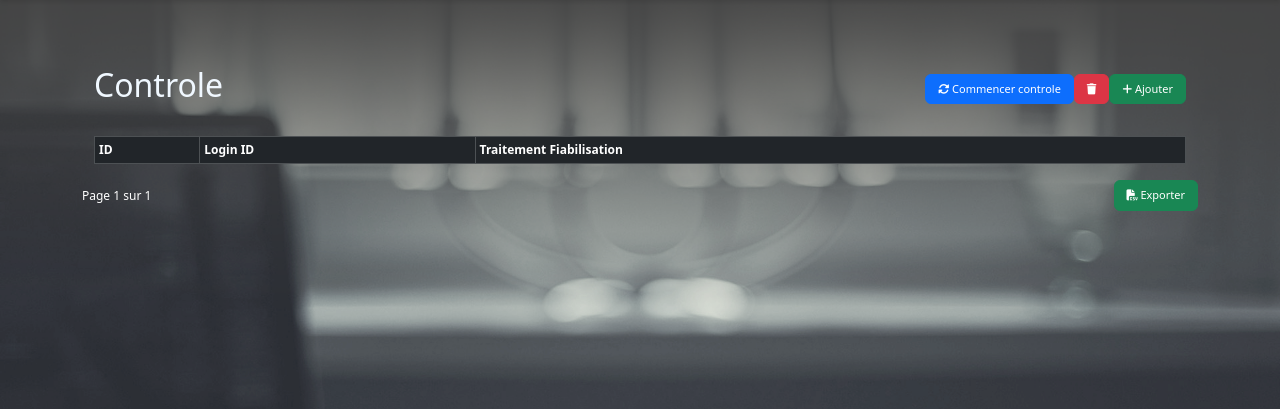
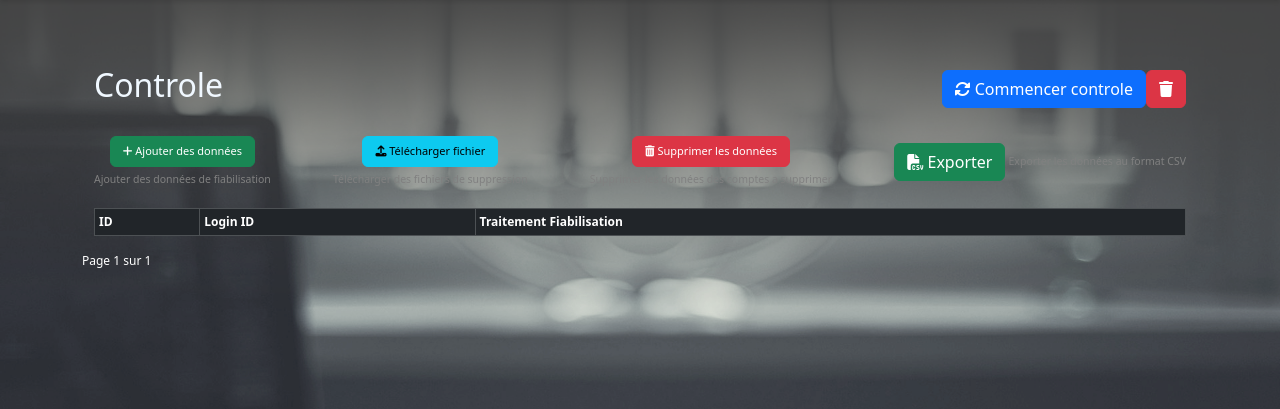
Before and after one commit to eljimalickseye/fiable, a Django app: page /user_pretups/ in a window 1280 px wide. Shown: the part 57-466 px from the top of the page. Run offline with Django 5.2, Linux system fonts and the light colour scheme; lists and menus that the app fills with data are empty; some libraries are stand-ins or nearby versions.

Commit message:
second commit

```diff
--- a/asn/core/templates/user_pretups.html
+++ b/asn/core/templates/user_pretups.html
@@ -11,14 +11,15 @@
         align-items: center;
         margin-bottom: 20px;
     }
-    .p_item {
-        border: 1px solid black;
-        padding: 5px 10px;
-        margin: 0 5px;
-        font-size: 12px;
+    .btn-item {
+        display: flex;
+        flex-direction: column;
+        align-items: center;
+        margin-right: 20px;
     }
-    .btn-size {
+    .btn-item button {
         font-size: 11px;
+        margin-bottom: 5px;
     }
     .btn-custom {
         background-color: #080808;
@@ -48,13 +49,27 @@
     .modal-footer {
         justify-content: space-between;
     }
-    /* Ajustements pour le tableau */
+    .modal-header {
+        background-color: #f8f9fa;
+    }
+    .modal-title {
+        color: #495057;
+    }
     .table-container {
         overflow-x: auto;
     }
     #data_table {
         min-width: 100%;
         white-space: nowrap;
+    }
+    .alert-success {
+        display: none;
+        color: #155724;
+        background-color: #d4edda;
+        border-color: #c3e6cb;
+        padding: 10px;
+        margin-top: 20px;
+        border-radius: 5px;
     }
 </style>
 <div class="container mt-5">
@@ -67,11 +82,40 @@
             <a href="#" onclick="return confirm('Es-tu sûr de vouloir supprimer toutes les données ?') ? window.location.href='{% url 'supprimer_user_pretups_data' %}' : false;" class="btn btn-danger btn-size ml-3">
                 <i class="fas fa-trash"></i>
             </a>
-            <button type="button" class="btn btn-success btn-size ml-3" data-bs-toggle="modal" data-bs-target="#exampleModal">
-                <i class="fas fa-plus"></i> Ajouter
-            </button>
         </div>
     </div>
+    <!-- Success Messages -->
+    <div id="success-message1" class="alert-success">Fichier inséré avec succès.</div>
+    <div id="success-message2" class="alert-success">Fichier supprimé avec succès.</div>
+
+    <!-- Buttons with descriptions -->
+    <div class="btn-nav">
+        <div class="btn-item">
+            <button type="button" class="btn btn-success btn-size" data-bs-toggle="modal" data-bs-target="#exampleModal1">
+                <i class="fas fa-plus"></i> Ajouter des données
+            </button>
+            <small>Ajouter des données de fiabilisation</small>
+        </div>
+        <div class="btn-item">
+            <button type="button" class="btn btn-info btn-size" data-bs-toggle="modal" data-bs-target="#exampleModal2">
+                <i class="fas fa-upload"></i> Télécharger fichier
+            </button>
+            <small>Télécharger des fichiers de suppression</small>
+        </div>
+        <div class="btn-item">
+            <button type="button" class="btn btn-danger btn-size" onclick="return confirm('Es-tu sûr de vouloir supprimer toutes les données ?') ? window.location.href='{% url 'supprimer_user_data' %}' : false;">
+                <i class="fas fa-trash-alt"></i> Supprimer les données
+            </button>
+            <small>Supprimer les données des comptes a supprimer</small>
+        </div>
+        <div>
+            <button id="export_user_pretups_fiable" class="btn btn-success btn-size">
+                <i class="fas fa-file-csv"></i> Exporter
+            </button>
+            <small>Exporter les données au format CSV</small>
+        </div>
+    </div>
+
     <div class="table-container">
         <table id="data_table" class="table table-striped table-bordered table-sm table-hover">
             <thead class="table-dark">
@@ -87,7 +131,11 @@
                 <tr>
                     <td><button class="btn btn-primary btn-sm btn-size">{{ user_pretups_record.id }}</button></td>
                     <td>{{ user_pretups_record.login_id }}</td>
-                    <td>{{ user_pretups_record.traitement_fiabilisation }}</td>
+                    {% if user_pretups_record.traitement_fiabilisation == 'Alerte' %}
+                        <td style="color: rgb(213, 213, 93);background-color: #080808;">{{ user_pretups_record.traitement_fiabilisation }}</td>
+                    {% else%}
+                        <td>{{ user_pretups_record.traitement_fiabilisation }}</td>
+                    {% endif%}
                 </tr>
                 {% endfor %}
                 {% endif %}
@@ -107,25 +155,23 @@
         <a href="?page={{ user_pretups_records.paginator.num_pages }}" class="p_item">Dernière &raquo;</a>
         {% endif %}
     </div>
-    <div>
-        <button id="export_user_pretups_fiable" class="btn btn-success btn-size"><i class="fas fa-file-csv"></i> Exporter</button>
-    </div>
 </div>
 
-<!-- Modal -->
-<div class="modal fade" id="exampleModal" tabindex="-1" aria-labelledby="exampleModalLabel" aria-hidden="true">
+<!-- Modals -->
+<!-- Modal 1 -->
+<div class="modal fade" id="exampleModal1" tabindex="-1" aria-labelledby="exampleModalLabel1" aria-hidden="true">
     <div class="modal-dialog">
         <div class="modal-content">
             <div class="modal-header">
-                <h5 class="modal-title" id="exampleModalLabel">Télécharger un fichier</h5>
+                <h5 class="modal-title" id="exampleModalLabel1">Télécharger un fichier</h5>
                 <button type="button" class="btn-close" data-bs-dismiss="modal" aria-label="Close"></button>
             </div>
             <div class="modal-body">
                 <div class="upload-form">
-                    <form method="POST" enctype="multipart/form-data" action="{% url 'insert_user_pretups' %}">
+                    <form method="POST" enctype="multipart/form-data" action="{% url 'insert_user_pretups' %}" onsubmit="showSuccessMessage('success-message1')">
                         {% csrf_token %}
                         <input type="file" name="file" accept=".xlsx, .csv, .xls" required>
-                        <button type="button" class="btn btn-warning btn-size mt-3" onclick="toggleFormatInstructions()">Afficher les instructions de format</button>
+                        <button type="button" class="btn btn-warning btn-size mt-3" onclick="toggleFormatInstructions1()">Afficher les instructions de format</button>
                         <div class="format-instructions mt-3">
                             <h3>Format du fichier :</h3>
                             <p>Login ID</p>
@@ -142,11 +188,55 @@
     </div>
 </div>
 
+<!-- Modal 2 -->
+<div class="modal fade" id="exampleModal2" tabindex="-1" aria-labelledby="exampleModalLabel2" aria-hidden="true">
+    <div class="modal-dialog">
+        <div class="modal-content">
+            <div class="modal-header">
+                <h5 class="modal-title" id="exampleModalLabel2">Télécharger un fichier</h5>
+                <button type="button" class="btn-close" data-bs-dismiss="modal" aria-label="Close"></button>
+            </div>
+            <div class="modal-body">
+                <div class="upload-form">
+                    <form method="POST" enctype="multipart/form-data" action="{% url 'insert_user_deleted' %}" onsubmit="showSuccessMessage('success-message2')">
+                        {% csrf_token %}
+                        <input type="file" name="file" accept=".xlsx, .csv, .xls" required>
+                        <button type="button" class="btn btn-warning btn-size mt-3" onclick="toggleFormatInstructions2()">Afficher les instructions de format</button>
+                        <div class="format-instructions mt-3">
+                            <h3>Format du fichier :</h3>
+                            <p>Login ID</p>
+                        </div>
+                        <button type="submit" class="btn btn-primary mt-3">Télécharger</button>
+                    </form>
+                </div>
+            </div>
+            <div class="modal-footer">
+                <button type="button" class="btn btn-secondary" data-bs-dismiss="modal">Fermer</button>
+            </div>
+        </div>
+    </div>
+</div>
+
 <script>
     // Fonction pour basculer l'affichage des instructions de format
-    function toggleFormatInstructions() {
-        const formatInstructions = document.querySelector('.format-instructions');
+    function toggleFormatInstructions1() {
+        const formatInstructions = document.querySelector('#exampleModal1 .format-instructions');
         formatInstructions.style.display = formatInstructions.style.display === 'none' ? 'block' : 'none';
+    }
+
+    // Fonction pour basculer l'affichage des instructions de format pour le deuxième modal
+    function toggleFormatInstructions2() {
+        const formatInstructions = document.querySelector('#exampleModal2 .format-instructions');
+        formatInstructions.style.display = formatInstructions.style.display === 'none' ? 'block' : 'none';
+    }
+
+    // Fonction pour afficher le message de succès
+    function showSuccessMessage(id) {
+        const successMessage = document.getElementById(id);
+        successMessage.style.display = 'block';
+        setTimeout(() => {
+            successMessage.style.display = 'none';
+        }, 5000);
     }
 
     // Export des données au format CSV
--- a/asn/core/urls.py
+++ b/asn/core/urls.py
@@ -3,7 +3,7 @@ from django.urls import path
 from . import views
 
 urlpatterns = [
-    path('home/', views.home, name='home'),
+    path('', views.home, name='home'),
     path('register/', views.register_user, name='register'),
     path('login_user/', views.login_user, name='login_user'),
     path('logout/', views.logout_user, name='logout'),
@@ -13,6 +13,10 @@ urlpatterns = [
     path('temporaire_drh/', views.temporaire_drh, name='temporaire_drh'),
     path('crbtfile/', views.crbtfile, name='crbtfile'),
     path('user_pretups/', views.user_pretups, name='user_pretups'),
+
+    path('user-deleted/', views.user_deleted, name='user_deleted'),
+    path('insert-user-deleted/', views.insert_user_deleted, name='insert_user_deleted'),
+    path('supprimer-user-data/', views.supprimer_user_data, name='supprimer_user_data'),
 
     path('temporaire_drh/', views.temporaire_drh, name='temporaire_drh'),
     path('insert_admp/', views.insert_admp, name='insert_admp'),
--- a/asn/core/views.py
+++ b/asn/core/views.py
@@ -5,7 +5,7 @@ from .forms import SignUpForm
 from django.db import connection
 import mysql.connector
 from django.core.paginator import Paginator, EmptyPage, PageNotAnInteger
-from .models import AdMPReport, TemporaireDRH, CRBT, Extraction_user_pretups
+from .models import AdMPReport, TemporaireDRH, CRBT, Extraction_user_pretups,Compte_users_deleted
 from zoom.models import Extraction_zoom
 from datetime import datetime, timedelta
 from django.utils import timezone
@@ -911,45 +911,6 @@ def export_user_pretups_fiable(request):
     return response
 
 
-
-from django.db.models import Q
-
-# def update_from_user_pretups(extraction_model, name_field):
-#     # Critères de filtrage pour les enregistrements du modèle extraction
-#     criteres = ["pcci", "stl", "1431", "1413", "ksv", "w2c", "pop_", "pdist", "sitel", "psup",'tmp','TMP']
-
-#     # Initialisation de la requête avec un Q object vide
-#     query = Q()
-
-#     # Boucle sur les critères pour construire la requête
-#     for critere in criteres:
-#         query |= Q(**{f"{name_field}__istartswith": critere})
-
-#     # Filtrer les enregistrements en utilisant la requête construite
-#     extraction_records = extraction_model.objects.filter(query)
-
-#     # Récupérer tous les noms des enregistrements du modèle Extraction_user_pretups
-#     temporaire_records = Extraction_user_pretups.objects.values_list('login_id', flat=True)
-
-#     # Parcourir chaque enregistrement de extraction_records
-#     for extraction_record in extraction_records:
-#         name = getattr(extraction_record, name_field)
-#         traitement_fiabilisation = ""
-
-#         # Vérifier s'il y a une correspondance dans temporaire_records
-#         if name in temporaire_records:
-#             # Si une correspondance est trouvée, récupérer tous les enregistrements correspondants dans Extraction_user_pretups
-#             matching_records = Extraction_user_pretups.objects.filter(login_id=name)
-#             # Parcourir chaque enregistrement correspondant et les mettre à jour
-#             for temporaire_record in matching_records:
-#                 temporaire_record.traitement_fiabilisation = "*"
-#                 temporaire_record.save()
-#                 traitement_fiabilisation = temporaire_record.traitement_fiabilisation
-
-#         # Mettre à jour le champ traitement_fiabilisation dans l'enregistrement extraction
-#         extraction_record.traitement_fiabilisation = traitement_fiabilisation
-#         extraction_record.save()
-
 def update_from_user_pretups(extraction_model, name_field):
     # Récupérer tous les enregistrements de extraction_model
     extraction_records = extraction_model.objects.all()
@@ -980,7 +941,119 @@ def update_from_user_pretups(extraction_model, name_field):
 
 
 def update_test_user_pretups(request):
-    update_from_user_pretups(Extraction_zoom,"username")
+    update_from_user_pretups(Compte_users_deleted,"login_id")
 
 
     return redirect("user_pretups")
+
+
+def user_deleted(request):
+    # Récupérer tous les enregistrements
+    users = Compte_users_deleted.objects.all()
+
+    # Pagination
+    paginator = Paginator(users, 100)  # 100 enregistrements par page
+    page_number = request.GET.get('page')
+    try:
+        users = paginator.page(page_number)
+    except PageNotAnInteger:
+        # Si le numéro de page n'est pas un entier, afficher la première page
+        users = paginator.page(1)
+    except EmptyPage:
+        # Si la page est vide, afficher la dernière page
+        users = paginator.page(paginator.num_pages)
+
+    # Mettre en forme les enregistrements pour les inclure dans le contexte
+    all_users = []
+    for user in users:
+        all_users.append({
+            'id': user.id,
+            'login_id': user.login_id,
+        })
+
+    context = {
+        'all_users': all_users,
+    }
+
+    # Rendre la page d'accueil avec le contexte et les enregistrements paginés
+    return redirect('user_pretups')
+
+def inserer_user_data(connection, donnees):
+    cursor = connection.cursor()
+    try:
+        for index, row in donnees.iterrows():
+            # Conversion des clés en minuscules et gestion des valeurs nulles
+            row = {k.lower(): v for k, v in row.items()}
+            row = {k: v if pd.notnull(v) else None for k, v in row.items()}
+
+            # Extraction des valeurs des colonnes
+            login_id = row.get('login_id')
+
+
+            cursor.execute(
+                """
+                INSERT INTO core_compte_users_deleted (
+                    login_id
+                ) VALUES (%s)
+                """,
+                (login_id, )
+            )
+
+        # Commit après toutes les opérations
+        connection.commit()
+        print("Données insérées avec succès.")
+    except mysql.connector.Error as e:
+        print("Erreur lors de l'insertion des données :", e)
+        connection.rollback()
+    finally:
+        cursor.close()
+
+def insert_user_deleted(request):
+    if request.method == 'POST' and request.FILES.get('file'):
+        form = Upload(request.POST, request.FILES)
+        if form.is_valid():
+            file = request.FILES['file']
+            # Vérifier si le fichier est un fichier Excel ou CSV
+            if file.name.endswith('.xls') or file.name.endswith('.xlsx'):
+                try:
+                    # Utiliser pandas pour lire les données du fichier Excel
+                    donnees = pd.read_excel(file)
+                except Exception as e:
+                    return HttpResponse("Erreur lors de la lecture du fichier Excel : {}".format(e))
+            elif file.name.endswith('.csv'):
+                try:
+                    # Utiliser pandas pour lire les données du fichier CSV
+                    donnees = pd.read_csv(file)
+                except Exception as e:
+                    return HttpResponse("Erreur lors de la lecture du fichier CSV : {}".format(e))
+            else:
+                return HttpResponse("Le fichier doit être au format Excel ou CSV.")
+
+            # Connexion à la base de données MySQL
+            try:
+                connection = connect_to_database()
+
+                if connection.is_connected():
+                    print("Connexion à la base de données MySQL réussie.")
+                    inserer_user_data(connection, donnees)
+                    connection.close()
+                    print("Connexion à la base de données MySQL fermée.")
+            except mysql.connector.Error as e:
+                print("Erreur lors de la connexion à la base de données MySQL :", e)
+                return HttpResponse("Erreur lors de la connexion à la base de données MySQL")
+            except Exception as e:
+                print("Une erreur s'est produite lors de l'insertion des données dans la base de données MySQL :", e)
+                return HttpResponse("Une erreur s'est produite lors de l'insertion des données dans la base de données MySQL")
+
+            return redirect('user_deleted')
+    else:
+        form = Upload()
+    return redirect('user_deleted')
+
+
+
+def supprimer_user_data(request):
+    # Supprimer toutes les données de votre modèle
+    Compte_users_deleted.objects.all().delete()
+
+    return redirect('user_pretups')
```
Also changed, not shown: asn/core/models.py (+8 -0 lines), asn/core/migrations/0008_compte_users_deleted.py (added).
